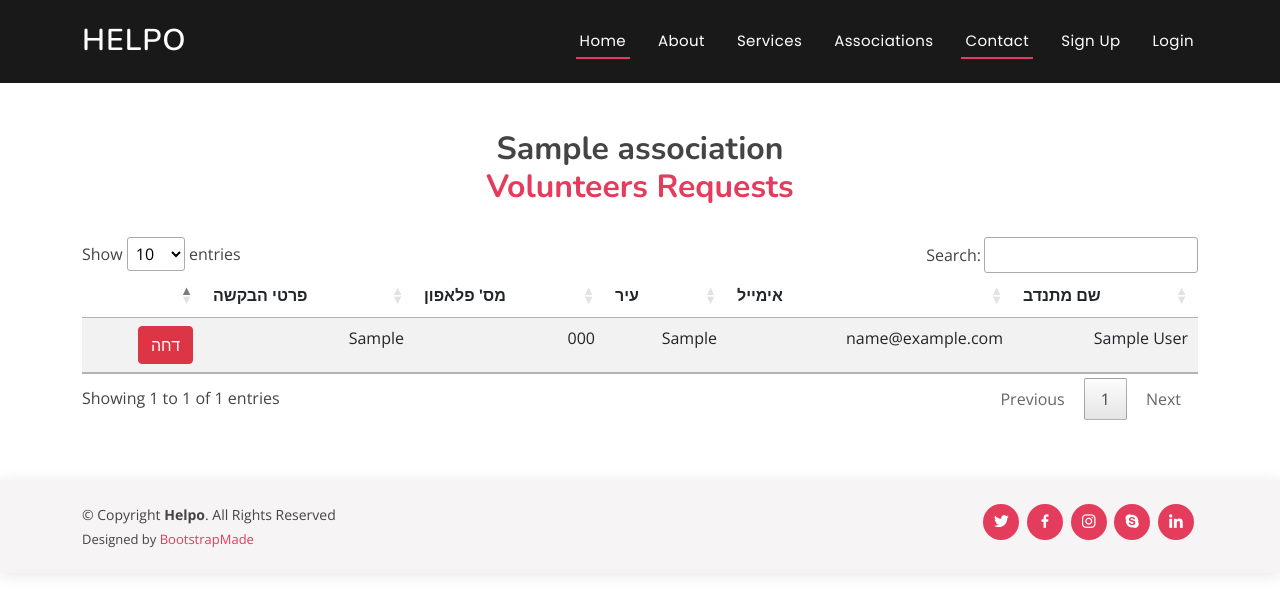
After one commit to Project-Management-SCE/PM2022_TEAM_10, a Django app: page /associations/profile/1/volunteersRequests in a window 1280 px wide. The commit adds this page. Shown: the top 614 px of the page. Run offline with Django 4.2, Linux system fonts and the light colour scheme; tables that the repository leaves empty hold one stand-in row (values such as "Sample post"); some libraries are stand-ins or nearby versions.

Commit message:
Started US ASSO_MAN can watch volnteers request BSPM2022T10-119 BSPM2022T10-122 BSPM2022T10-211

```diff
--- a/ProjectManagement/associations/templates/profile.html
+++ b/ProjectManagement/associations/templates/profile.html
@@ -42,6 +42,10 @@
                                 {%if user.is_authenticated%}
                                 {%if user == obj.manager.user%}
                                     <input type="submit" class="btn btn-danger" value="Edit Details" style="margin-left:22%; width:56%;"/>
+                                    <a href="{% url 'volunteersRequests' obj.id %}">
+                                        <button type="submit" class="btn btn-danger" style="margin-left:15%; margin-top:20px; ">
+                                            Volunteer Requests</button>
+                                    </a>
                                 {%endif%}
                                     {%if obj.manager and user.is_helpo_user%}
                                         <a href="{% url 'submitVolunteeringRequest' obj.id %}">
--- /dev/null
+++ b/ProjectManagement/associations/templates/volunteerRequests.html
@@ -0,0 +1,81 @@
+{% extends 'base.html' %}
+
+
+{% block content %}
+
+<section id="contact" class="contact">
+
+    <div class="container" style="margin-top: 70px; align-items: center; justify-content: center;">
+
+        <div class="section-title">
+            <h3>{{asso_obj.name}}<br/><span> Volunteers Requests </span></h3>
+        </div>
+        <div class="row content" style="display: flex;align-items: center;justify-content: center;" >
+            <table id="dtBasicExample" class="table table-striped table-hover" style="text-align:right">
+
+                <thead>
+                    <tr>
+                        <th>
+
+                        </th>
+                        <th>
+                            פרטי הבקשה
+                        </th>
+                        <th>
+                            מס' פלאפון
+                        </th>
+                        <th>
+                            עיר
+                        </th>
+                        <th>
+                            אימייל
+                        </th>
+                        <th>
+                            שם מתנדב
+                        </th>
+                    </tr>
+                </thead>
+                <tbody>
+                {%for item in requests%}     <!--Every req is a tuple (req,user)-->
+                    <tr>
+
+                        <td>
+                            <a href="">
+                                <button type="button" class="btn btn-danger" >דחה</button>
+                            </a>
+                        </td>
+                        <td>
+                            {{ item.0.info }}
+                        </td>
+                        <td>
+                            {{ item.1.user.phone_number }}
+                        </td>
+                        <td>
+                            {{ item.1.city }}
+                        </td>
+                        <td>
+                            {{ item.1.user.email }}
+                        </td>
+                        <td>
+                            {{ item.1.user.first_name }} {{ item.1.user.last_name }}
+                        </td>
+                    </tr>
+                {% endfor %}
+                </tbody>
+            </table>
+        </div>
+    </div>
+</section><!-- End About Section -->
+
+
+
+
+
+{%endblock%}
+
+
+{% comment %} <td>
+    <a href="{% url 'profile' pk=item.id %}">
+        <button type="button" class="btn btn-danger" >עבור לדף</button>
+    </a>
+</td> {% endcomment %}
--- a/ProjectManagement/associations/urls.py
+++ b/ProjectManagement/associations/urls.py
@@ -5,5 +5,5 @@
     path('All', views.All, name='All'),
     path("profile/<str:pk>/", views.profile, name="profile"),
     path("profile/<str:pk>/volunteerRequest", views.submitVolunteeringRequest, name="submitVolunteeringRequest"),
-
+    path("profile/<str:pk>/volunteersRequests", views.volunteersRequests, name="volunteersRequests"),
 ]
--- a/ProjectManagement/associations/views.py
+++ b/ProjectManagement/associations/views.py
@@ -1,9 +1,10 @@
 from multiprocessing import context
-from .models import Association
+from .models import Association,volunteeringRequest
 from django.contrib.auth.decorators import login_required
 from .forms import volunteeringRequestform
 from django.shortcuts import redirect, render
 from home.models import Category
+from accounts.models import HelpoUser
 
 # Create your views here.
 
@@ -19,7 +20,7 @@
 def submitVolunteeringRequest(request,pk):
     form = volunteeringRequestform()
     asso_obj=Association.objects.get(id=pk)
-    user_obj=request.user
+    user_obj=request.user.helpouser
     if request.method=='POST':
         form = volunteeringRequestform(request.POST)
 
@@ -30,5 +31,27 @@
             instance.save()
         return redirect('index')
 
-    context={'form':form, 'asso_obj':asso_obj,'user_obj':user_obj}
+    context={
+        'form':form,
+        'asso_obj':asso_obj,
+        'user_obj':user_obj
+        }
     return render(request, 'volunteerForm.html', context)
+
+def volunteersRequests(request,pk):
+    reqs_lst = createReqsUsersTuplesList(pk)
+    asso_obj=Association.objects.get(id=pk)
+    context ={
+        'requests':reqs_lst,
+        'asso_obj':asso_obj,
+    }
+    return render(request,"volunteerRequests.html",context)
+
+
+def createReqsUsersTuplesList(pk):
+    reqs = volunteeringRequest.objects.filter(association_id = pk)
+    lst = []
+    for x in reqs:  #for every request bring the user
+        h_u = HelpoUser.objects.get(user_id = x.user_id)
+        lst.append((x,h_u))
+    return lst
--- a/ProjectManagement/home/templates/base.html
+++ b/ProjectManagement/home/templates/base.html
@@ -94,7 +94,7 @@
 
             <li style="color: aliceblue;">Hello {{user.username}}!</li>
             {% if user.is_superuser %}
-              <li><a class="nav-link scrollto " href="../admin">Admin panel</a></li>
+              <li><a class="nav-link scrollto " href="{% url 'adminPanel' %}">Admin panel</a></li>
             {%endif%}
               <li><a class="nav-link scrollto" href="{% url 'logout' %}">Logout</a></li>
             {%if user.is_association_manager%}
```
